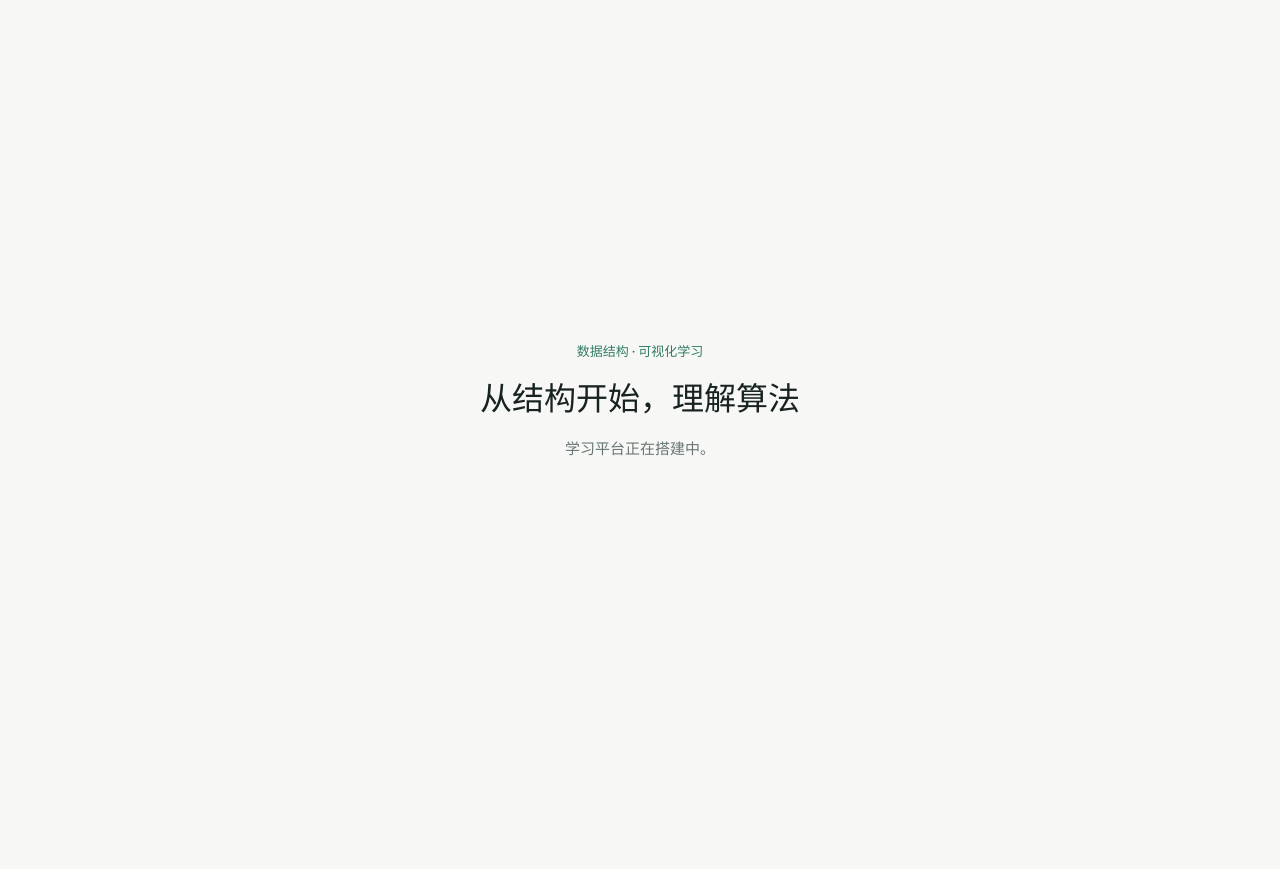
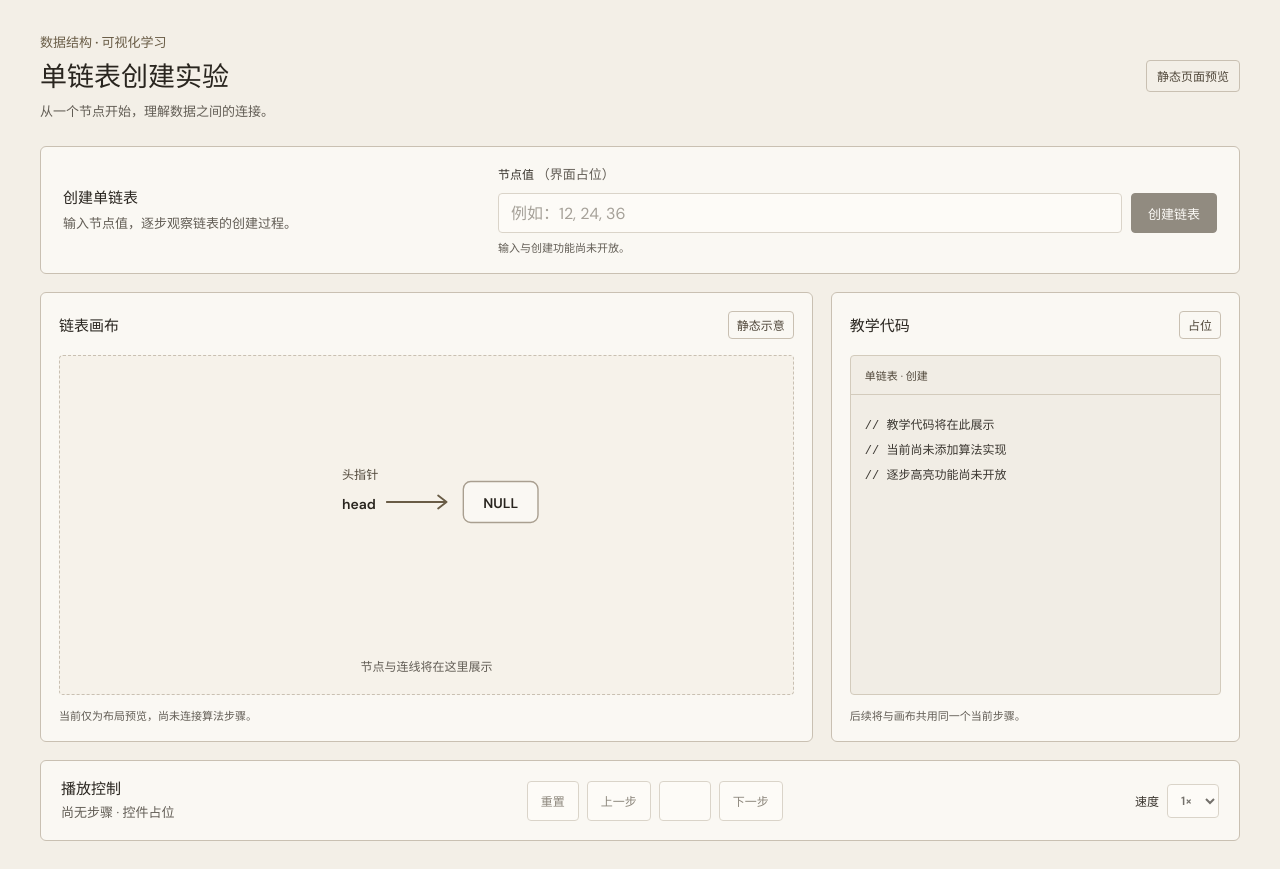
Before and after one commit to Leniing/Data-Structure-Visual-Learning-Platform, a React (Vite) app: page / in a window 1280 px wide. Before the commit the page ends 800 px from the top, so only its background shows below. Built offline with nearby package versions, Linux system fonts and the light colour scheme.

Commit message:
feat: 搭建单链表实验页面布局 划分输入、画布、代码和播放控制区域

```diff
--- a/src/App.tsx
+++ b/src/App.tsx
@@ -1,9 +1,25 @@
+import CanvasPanel from './components/CanvasPanel'
+import InputPanel from './components/InputPanel'
+import PlaybackControls from './player/PlaybackControls'
+import CodePanel from './teaching/CodePanel'
+
 function App() {
   return (
-    <main className="welcome">
-      <p className="eyebrow">数据结构 · 可视化学习</p>
-      <h1>从结构开始，理解算法</h1>
-      <p className="description">学习平台正在搭建中。</p>
+    <main className="experiment-page">
+      <header className="page-header">
+        <div>
+          <p className="eyebrow">数据结构 · 可视化学习</p>
+          <h1>单链表创建实验</h1>
+          <p className="page-description">从一个节点开始，理解数据之间的连接。</p>
+        </div>
+        <span className="preview-label">静态页面预览</span>
+      </header>
+      <InputPanel />
+      <div className="workspace">
+        <CanvasPanel />
+        <CodePanel />
+      </div>
+      <PlaybackControls />
     </main>
   )
 }
--- /dev/null
+++ b/src/components/CanvasPanel.tsx
@@ -0,0 +1,23 @@
+export default function CanvasPanel() {
+  return (
+    <section className="canvas-panel panel" aria-labelledby="canvas-title">
+      <div className="panel-heading">
+        <h2 id="canvas-title">链表画布</h2>
+        <span className="badge">静态示意</span>
+      </div>
+      <div className="canvas-surface">
+        <svg viewBox="0 0 600 260" role="img" aria-labelledby="diagram-title diagram-description">
+          <title id="diagram-title">单链表画布占位示意</title>
+          <desc id="diagram-description">头指针指向空值 NULL，尚未创建节点。此图不代表算法执行状态。</desc>
+          <text x="210" y="110" className="svg-label">头指针</text>
+          <text x="210" y="143" className="svg-value">head</text>
+          <path d="M 258 135 H 322 M 313 128 L 322 135 L 313 142" className="svg-arrow" />
+          <rect x="340" y="113" width="80" height="44" rx="8" className="svg-null-box" />
+          <text x="380" y="141" textAnchor="middle" className="svg-value">NULL</text>
+        </svg>
+        <p className="canvas-caption">节点与连线将在这里展示</p>
+      </div>
+      <p className="panel-note">当前仅为布局预览，尚未连接算法步骤。</p>
+    </section>
+  )
+}
--- /dev/null
+++ b/src/components/InputPanel.tsx
@@ -0,0 +1,18 @@
+export default function InputPanel() {
+  return (
+    <section className="input-panel panel" aria-labelledby="input-title">
+      <div>
+        <h2 id="input-title">创建单链表</h2>
+        <p className="muted">输入节点值，逐步观察链表的创建过程。</p>
+      </div>
+      <div className="input-controls">
+        <label htmlFor="node-values">节点值 <span className="muted">（界面占位）</span></label>
+        <div className="input-row">
+          <input id="node-values" type="text" placeholder="例如：12, 24, 36" maxLength={80} disabled />
+          <button type="button" className="primary-button" disabled>创建链表</button>
+        </div>
+        <p className="field-hint">输入与创建功能尚未开放。</p>
+      </div>
+    </section>
+  )
+}
--- /dev/null
+++ b/src/player/PlaybackControls.tsx
@@ -0,0 +1,22 @@
+export default function PlaybackControls() {
+  return (
+    <section className="playback-panel panel" aria-labelledby="playback-title">
+      <div>
+        <h2 id="playback-title">播放控制</h2>
+        <p className="muted">尚无步骤 · 控件占位</p>
+      </div>
+      <div className="playback-buttons" role="group" aria-label="播放操作（尚未开放）">
+        <button type="button" disabled>重置</button>
+        <button type="button" disabled>上一步</button>
+        <button type="button" className="primary-button" disabled>播放</button>
+        <button type="button" disabled>下一步</button>
+      </div>
+      <label className="speed-control" htmlFor="playback-speed">
+        速度
+        <select id="playback-speed" disabled defaultValue="1">
+          <option value="1">1×</option>
+        </select>
+      </label>
+    </section>
+  )
+}
--- a/src/style.css
+++ b/src/style.css
@@ -2,17 +2,16 @@
 
 :root {
   font-family: 'DM Sans', 'Noto Sans SC', sans-serif;
-  color: #172221;
-  background: #f7f8f6;
+  color: #29251f;
+  background: #f3efe7;
   font-synthesis: none;
   text-rendering: optimizeLegibility;
   -webkit-font-smoothing: antialiased;
   -moz-osx-font-smoothing: grayscale;
+  font-optical-sizing: auto;
 }
 
-* {
-  box-sizing: border-box;
-}
+* { box-sizing: border-box; }
 
 body {
   min-width: 320px;
@@ -20,32 +19,208 @@ body {
   margin: 0;
 }
 
-.welcome {
-  display: grid;
+button, input, select { font: inherit; }
+
+.experiment-page {
+  width: min(1440px, 100%);
   min-height: 100vh;
-  align-content: center;
-  justify-items: center;
-  padding: 32px;
-  text-align: center;
+  margin: 0 auto;
+  padding: 32px 40px 28px;
+}
+
+.page-header {
+  display: flex;
+  align-items: center;
+  justify-content: space-between;
+  gap: 24px;
+  margin-bottom: 26px;
 }
 
 .eyebrow {
-  margin: 0 0 18px;
-  color: #347c65;
+  margin: 0 0 8px;
+  color: #695c46;
   font-size: 13px;
   font-weight: 600;
 }
 
+h1, h2, p { margin-top: 0; }
+
 h1 {
-  max-width: 100%;
-  margin: 0;
-  font-size: 32px;
+  margin-bottom: 6px;
+  font-size: 27px;
   font-weight: 600;
   line-height: 1.35;
 }
 
-.description {
-  margin: 16px 0 0;
-  color: #687572;
+.page-description, .muted, .panel-note, .field-hint {
+  color: #625d55;
+  font-size: 13px;
+}
+
+.page-description { margin-bottom: 0; }
+
+.preview-label, .badge {
+  flex: 0 0 auto;
+  border: 1px solid #c9c0b2;
+  border-radius: 4px;
+  padding: 6px 10px;
+  color: #51483b;
+  font-size: 12px;
+}
+
+.panel {
+  min-width: 0;
+  border: 1px solid #c9c0b2;
+  border-radius: 6px;
+  background: #faf8f3;
+}
+
+.input-panel {
+  display: grid;
+  grid-template-columns: minmax(190px, .8fr) minmax(280px, 1.4fr);
+  align-items: center;
+  gap: 24px;
+  padding: 18px 22px;
+}
+
+h2 {
+  margin-bottom: 6px;
   font-size: 15px;
+  font-weight: 600;
 }
+
+.muted { margin-bottom: 0; line-height: 1.6; }
+
+.input-controls label, .speed-control {
+  display: block;
+  margin-bottom: 7px;
+  color: #38332c;
+  font-size: 12px;
+  font-weight: 600;
+}
+
+.input-row { display: flex; gap: 9px; }
+
+input, select, .playback-buttons button {
+  min-height: 40px;
+  border: 1px solid #c9c0b2;
+  border-radius: 4px;
+  background: #fffefa;
+  color: #29251f;
+}
+
+input {
+  width: 100%;
+  min-width: 0;
+  padding: 0 12px;
+}
+
+input::placeholder { color: #777066; }
+
+button { cursor: not-allowed; }
+
+.primary-button {
+  flex: 0 0 auto;
+  border: 1px solid #574e40;
+  border-radius: 4px;
+  padding: 0 16px;
+  background: #574e40;
+  color: #fffefa;
+  font-size: 13px;
+  font-weight: 600;
+}
+
+button:disabled, input:disabled, select:disabled { opacity: .64; }
+
+.field-hint { margin: 6px 0 0; font-size: 11px; }
+
+.workspace {
+  display: grid;
+  grid-template-columns: minmax(0, 1.7fr) minmax(290px, .9fr);
+  gap: 18px;
+  margin-top: 18px;
+}
+
+.canvas-panel, .code-panel { padding: 18px; }
+.panel-heading { display: flex; align-items: center; justify-content: space-between; gap: 12px; }
+.panel-heading h2 { margin-bottom: 0; }
+.badge { padding: 4px 8px; }
+
+.canvas-surface {
+  display: grid;
+  min-height: 340px;
+  margin-top: 16px;
+  place-items: center;
+  overflow: hidden;
+  border: 1px dashed #c9c0b2;
+  border-radius: 4px;
+  background-color: #f6f2ea;
+  background-image: radial-gradient(#d8d0c3 .7px, transparent .7px);
+  background-size: 18px 18px;
+}
+
+.canvas-surface svg { display: block; width: min(100%, 560px); height: auto; }
+.svg-label { fill: #51483b; font-size: 13px; }
+.svg-value { fill: #29251f; font-family: 'DM Sans', sans-serif; font-size: 15px; font-weight: 600; }
+.svg-arrow { fill: none; stroke: #695c46; stroke-linecap: round; stroke-linejoin: round; stroke-width: 2; }
+.svg-null-box { fill: #faf8f3; stroke: #a99f90; stroke-width: 1.5; }
+.canvas-caption { margin: 0; color: #625d55; font-size: 12px; }
+.panel-note { margin: 12px 0 0; font-size: 11px; }
+
+.code-placeholder {
+  min-height: 340px;
+  margin-top: 16px;
+  overflow: auto;
+  border: 1px solid #d3cbbc;
+  border-radius: 4px;
+  background: #f1ede5;
+}
+
+.code-label {
+  display: block;
+  border-bottom: 1px solid #d3cbbc;
+  padding: 11px 14px;
+  color: #51483b;
+  font-size: 11px;
+}
+
+pre { margin: 0; padding: 18px 14px; color: #3c3832; font: 12px/2 'Consolas', 'Courier New', monospace; white-space: pre-wrap; }
+
+.playback-panel {
+  display: flex;
+  align-items: center;
+  justify-content: space-between;
+  gap: 24px;
+  margin-top: 18px;
+  padding: 16px 20px;
+}
+
+.playback-panel h2 { margin-bottom: 4px; }
+.playback-buttons { display: flex; flex-wrap: wrap; gap: 8px; }
+.playback-buttons button { padding: 0 13px; color: #51483b; font-size: 12px; }
+.playback-buttons .primary-button { color: #fffefa; }
+.speed-control { display: flex; align-items: center; gap: 8px; margin: 0; }
+.speed-control select { min-height: 34px; padding: 0 9px; }
+
+@media (max-width: 760px) {
+  .experiment-page { padding: 24px 20px; }
+  .workspace { grid-template-columns: minmax(0, 1fr); }
+  .canvas-surface { min-height: 290px; }
+  .code-placeholder { min-height: 210px; }
+  .playback-panel { flex-wrap: wrap; }
+}
+
+@media (max-width: 520px) {
+  .experiment-page { padding: 20px 14px; }
+  .page-header { align-items: flex-start; }
+  .preview-label { max-width: 95px; text-align: center; }
+  h1 { font-size: 23px; }
+  .input-panel { grid-template-columns: minmax(0, 1fr); gap: 16px; padding: 16px; }
+  .input-row { align-items: stretch; flex-direction: column; }
+  .input-row .primary-button { min-height: 40px; }
+  .canvas-panel, .code-panel { padding: 14px; }
+  .canvas-surface { min-height: 235px; }
+  .playback-panel { align-items: flex-start; gap: 14px; padding: 16px; }
+  .playback-buttons { order: 3; width: 100%; }
+  .playback-buttons button { flex: 1 1 auto; }
+}
--- /dev/null
+++ b/src/teaching/CodePanel.tsx
@@ -0,0 +1,15 @@
+export default function CodePanel() {
+  return (
+    <section className="code-panel panel" aria-labelledby="code-title">
+      <div className="panel-heading">
+        <h2 id="code-title">教学代码</h2>
+        <span className="badge">占位</span>
+      </div>
+      <div className="code-placeholder">
+        <span className="code-label">单链表 · 创建</span>
+        <pre><code>{'// 教学代码将在此展示\n// 当前尚未添加算法实现\n// 逐步高亮功能尚未开放'}</code></pre>
+      </div>
+      <p className="panel-note">后续将与画布共用同一个当前步骤。</p>
+    </section>
+  )
+}
```
